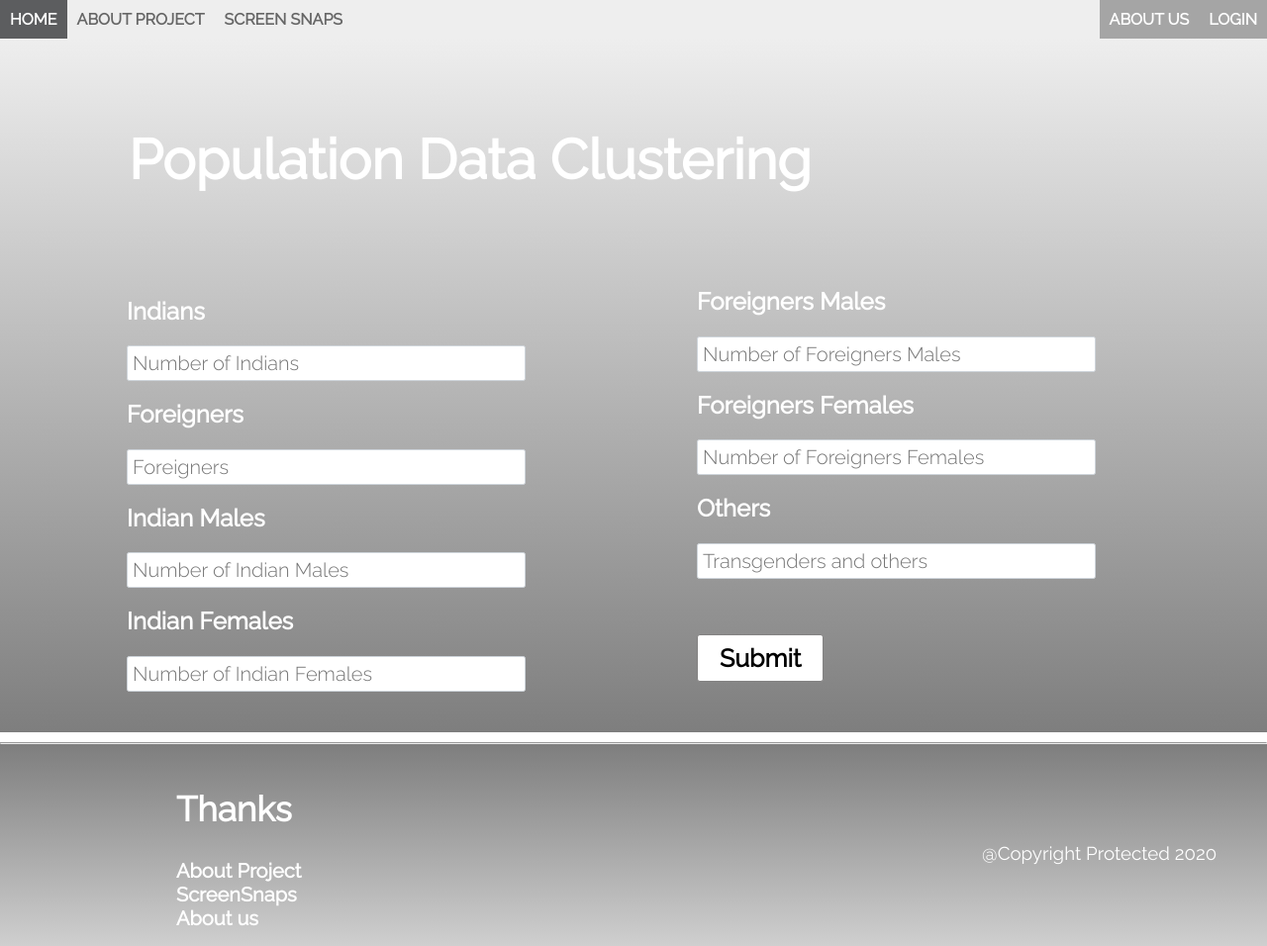
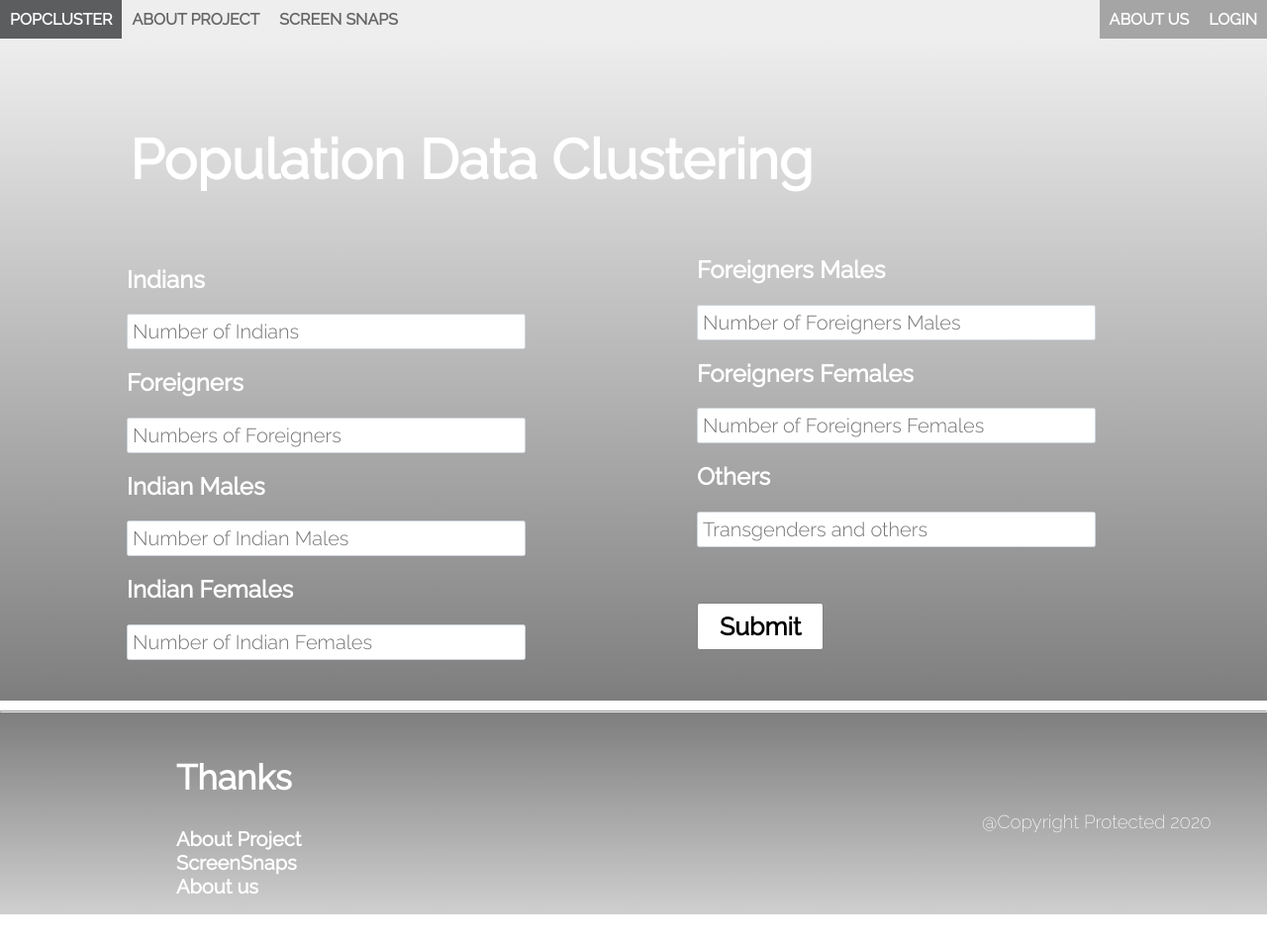
Before and after one commit to Justharshh/popcluster, a Flask app: page / in a window 1280 px wide. Shown: the whole page at 99% size. After the commit the page ends 924 px from the top, so only its background shows below. Run offline with Flask 2, Linux system fonts and the light colour scheme; parts of the project's set-up code (start-up, migrations or seed data) failed here and were passed over.

Commit message:
make it better

```diff
--- a/app.py
+++ b/app.py
@@ -89,8 +89,7 @@ def predict():
     # Adding the data
     for i in range(1, len(a)) :
         t.add_row(a[i].split(','))
-
-    code = t.get_html_string()
+    code = t.get_html_string(attributes={"name":"my_table", "class":"red_table", "style":"border:2px solid black"})
     html_file = open('templates/Tablee.html', 'w')
     html_file = html_file.write(code)
 
--- a/smp_data_from_app.csv
+++ b/smp_data_from_app.csv
@@ -1,2 +1,2 @@
 ,Indians,Foreigners,Indians male,Indian Females,Foreigners Male,Foreigners Females,Others,Predicted Output
-0,50000,600000,20000,20000,30000,20000,0,1
+0,46515,15,515,415,515,151,5,2
--- a/templates/about.html
+++ b/templates/about.html
@@ -264,7 +264,7 @@ footer.footsy li{
     color: white;
     margin-left: 0;
     font-family: 'Raleway', sans-serif;
-    font-weight: 500;
+    font-weight: 200;
     line-height: 1.2;
 }
 footer.footsy ul a{
--- a/templates/aboutProject.html
+++ b/templates/aboutProject.html
@@ -237,7 +237,7 @@ footer.footsy li{
 }
 .mobileStatck2 h3{
     color: white;
-    font-weight: 500;
+    font-weight: 200;
 }
 
 
--- a/templates/index.html
+++ b/templates/index.html
@@ -163,13 +163,13 @@
             margin-left: 7%;
         }
 
-        #section-1-gradient .row .col-9 h1.large {
+        #section-1-gradient .row .col-12 h1.large {
             color: white;
             font-size: 56px;
             font-family: 'Raleway', sans-serif;
             font-weight: 700;
             line-height: 1.2;
-            margin-left: 7%;
+            margin-left: 3.5%;
         }
         .header h5{
             color: rgb(0, 0, 0);
@@ -177,7 +177,6 @@
             font-family: 'Raleway', sans-serif;
             font-weight: 300;
             line-height: 1.2;
-            margin-left: 45%;
         }
 
         .form1 {
@@ -325,7 +324,7 @@
         .mobileStatck2 h3 {
             color: white;
             font-family: 'Raleway', sans-serif;
-            font-weight: 500;
+            font-weight: 200;
             line-height: 1.2;
         }
 
@@ -364,6 +363,7 @@
             ul.topnav li.dropdownIcon {
                 float: right;
                 display: block;
+                font-size: 20px;
             }
 
             ul.topnav.responsive li.dropdownIcon {
@@ -397,7 +397,8 @@
             .col-4,
             .col-7,
             .col-5,
-            .col-9 {
+            .col-9
+            .col-12 {
                 width: 100%;
                 margin: 0;
             }
@@ -459,8 +460,8 @@
                 margin: 0;
             }
 
-            #section-1-gradient .row .col-9 h1.large {
-                margin-left: 0;
+            #section-1-gradient .row .col-12 h1.large {
+                margin: 0;
             }
             .header h5{
                 margin-left: 0;
@@ -473,7 +474,7 @@
     <nav>
         <ul class="topnav" id="dropdownClick">
             <li>
-                <a href="index.html">Home</a>
+                <a href="index.html">popcluster</a>
             </li>
             <li>
                 <a href="aboutProject.html">About Project</a>
@@ -498,13 +499,11 @@
     <div class="login">
         <div class="container" id="section-1-gradient">
             <div class="row">
-                <div class="col-9 leftSide-col">
+                <div class="col-12 leftSide-col">
                     <div class="header">
-                        <h5 class="small">{{alert}}</h5>
+                        <center><h5 class="small">{{alert}}</h5></center>
                         <h1 class="large">Population Data Clustering</h1>
                     </div>
-                    <br>
-                    <br>
                     <br>
                 </div>
             </div>
@@ -516,7 +515,7 @@
                                 <h2>Indians</h2>
                                 <input class="inputbox" type="number" required="required" placeholder="Number of Indians" name="indians">
                                 <h2>Foreigners</h2>
-                                <input class="inputbox" type="number" required="required"  placeholder="Foreigners" name="foreigners">
+                                <input class="inputbox" type="number" required="required"  placeholder="Numbers of Foreigners" name="foreigners">
                                 <h2>Indian Males</h2>
                                 <input class="inputbox" type="number" required="required" placeholder="Number of Indian Males"
                                     name="indians_male">
--- a/templates/screenSnaps.html
+++ b/templates/screenSnaps.html
@@ -219,7 +219,7 @@ footer.footsy li{
 }
 .mobileStatck2 h3{
     color: white;
-    font-weight: 500;
+    font-weight: 200;
 }
 
 footer.footsy ul a{
```
Also changed, not shown: templates/Tablee.html (+8 -41 lines), templates/login.html (+12 -2 lines).
